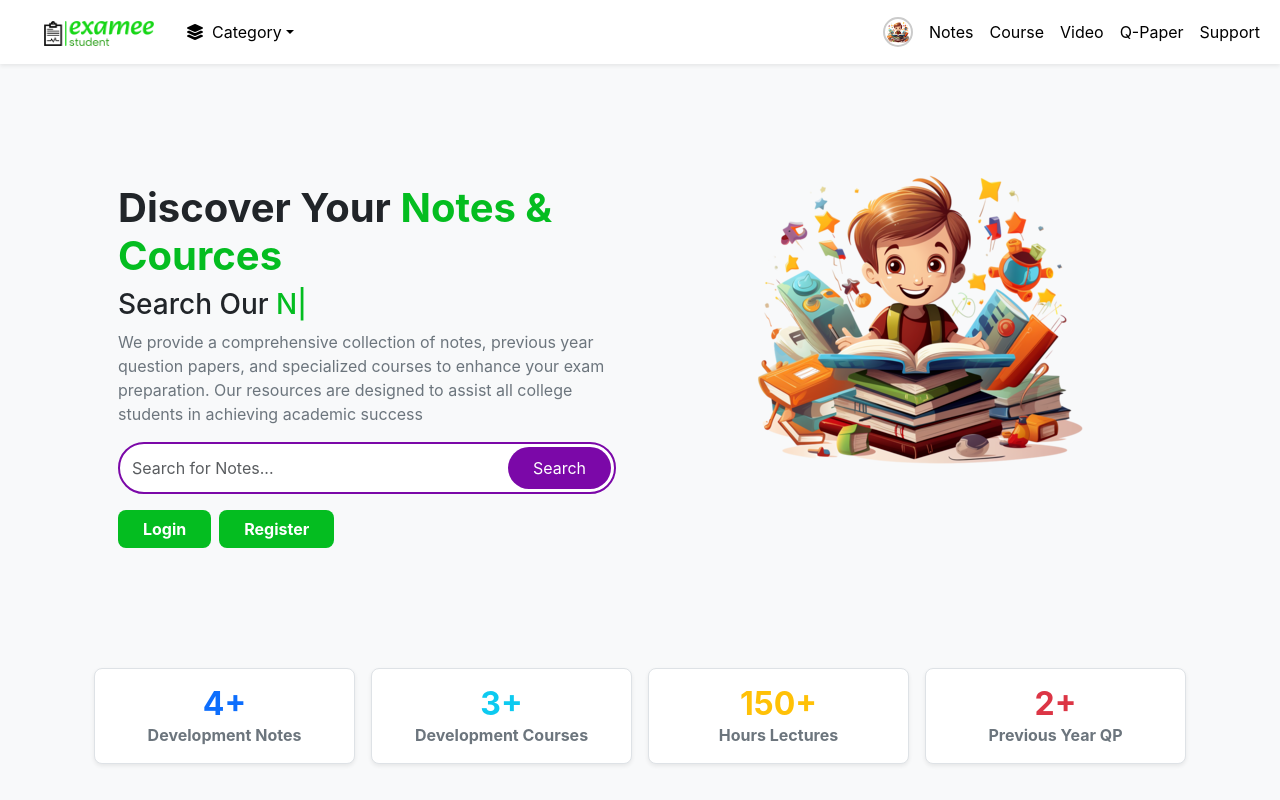
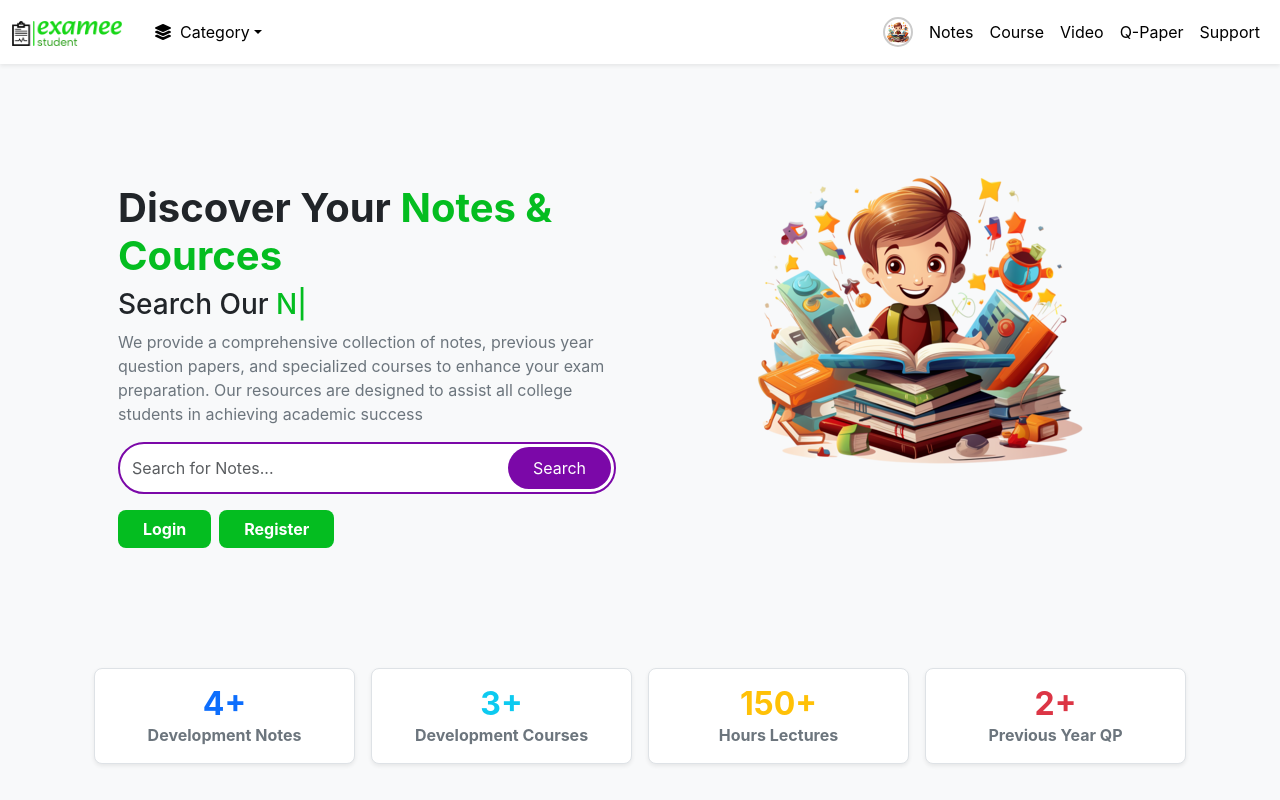
Before and after one commit to dhananjayyadav21/ExameeR, a React (Create React App) app in the folder client/: page / in a window 1280 px wide. Shown: the top 800 px of the page. Built offline with nearby package versions, Linux system fonts and the light colour scheme.

Commit message:
fix brandlogo padding left

```diff
--- a/client/src/components/Navbar.jsx
+++ b/client/src/components/Navbar.jsx
@@ -23,7 +23,7 @@ const Navbar = () => {
             <div className="container-fluid fs-6">
 
                 {/* Brand-Logo For App */}
-                <ul className="d-flex flex-row align-items-center mb-0">
+                <ul className="d-flex flex-row align-items-center mb-0 pl-0">
                     <Link className="nav-text navbar-brand mt-0" to="/"><img src="/assets/img/brandlog.png" alt="Examee" style={{width:"110px"}} /></Link>
 
                     {/* profile icon for MobileBar */}
--- a/client/src/components/Team.jsx
+++ b/client/src/components/Team.jsx
@@ -8,7 +8,7 @@ const Team = (props) => {
     <>
         <div className='col-12 col-sm-6 col-md-4'>
             <div className='card rounded-4 shadow-sm p-3 card-transition team h-100'>
-                <div class="d-flex gap-2">
+                <div className="d-flex gap-2">
                     <img src="https://wallpapers.com/images/hd/professional-profile-pictures-1350-x-1080-sizz773bu8k11plw.jpg" alt="Professor" className="rounded-circle" loading="lazy" style={{width:"60px", height:"60px"}} />
                     <div>
                     <h5 className="m-0 p-0">{name}</h5>
--- a/client/src/index.css
+++ b/client/src/index.css
@@ -28,6 +28,10 @@ body {
 code {
   font-family: source-code-pro, Menlo, Monaco, Consolas, "Courier New",
     monospace;
+}
+
+.pl-0{
+  padding-left: 0%;
 }
 
 .btn-green {
--- a/client/src/pages/Contact.jsx
+++ b/client/src/pages/Contact.jsx
@@ -5,7 +5,7 @@ const Contact = () => {
   return (
     <div>
         <section id="contact" className="py-5">
-            <div className="container-lg px-3 px-lg-5">
+            <div className="container px-3 px-lg-5">
             <div className="row g-5">
                 {/* Contact Information */}
                 <div className="col-lg-6">
@@ -17,7 +17,7 @@ const Contact = () => {
                 <div className="list-group">
                     <div className="d-flex align-items-center mb-4">
                     <div className="support-call text-white mx-2">
-                        <i class="fa-solid fa-phone"></i>
+                        <i className="fa-solid fa-phone"></i>
                     </div>
                     <div>
                         <h5 className="fw-bold mb-0">Phone</h5>
@@ -27,7 +27,7 @@ const Contact = () => {
 
                     <div className="d-flex align-items-center mb-4">
                     <div className="support-email text-white  mx-2">
-                        <i class="fa-regular fa-envelope"></i>
+                        <i className="fa-regular fa-envelope"></i>
                     </div>
                     <div>
                         <h5 className="fw-bold mb-0">Email</h5>
@@ -37,7 +37,7 @@ const Contact = () => {
 
                     <div className="d-flex align-items-center">
                     <div className="support-location text-white  mx-2">
-                        <i class="fa-solid fa-location-dot"></i>
+                        <i className="fa-solid fa-location-dot"></i>
                     </div>
                     <div>
                         <h5 className="fw-bold mb-0">Location</h5>
```
